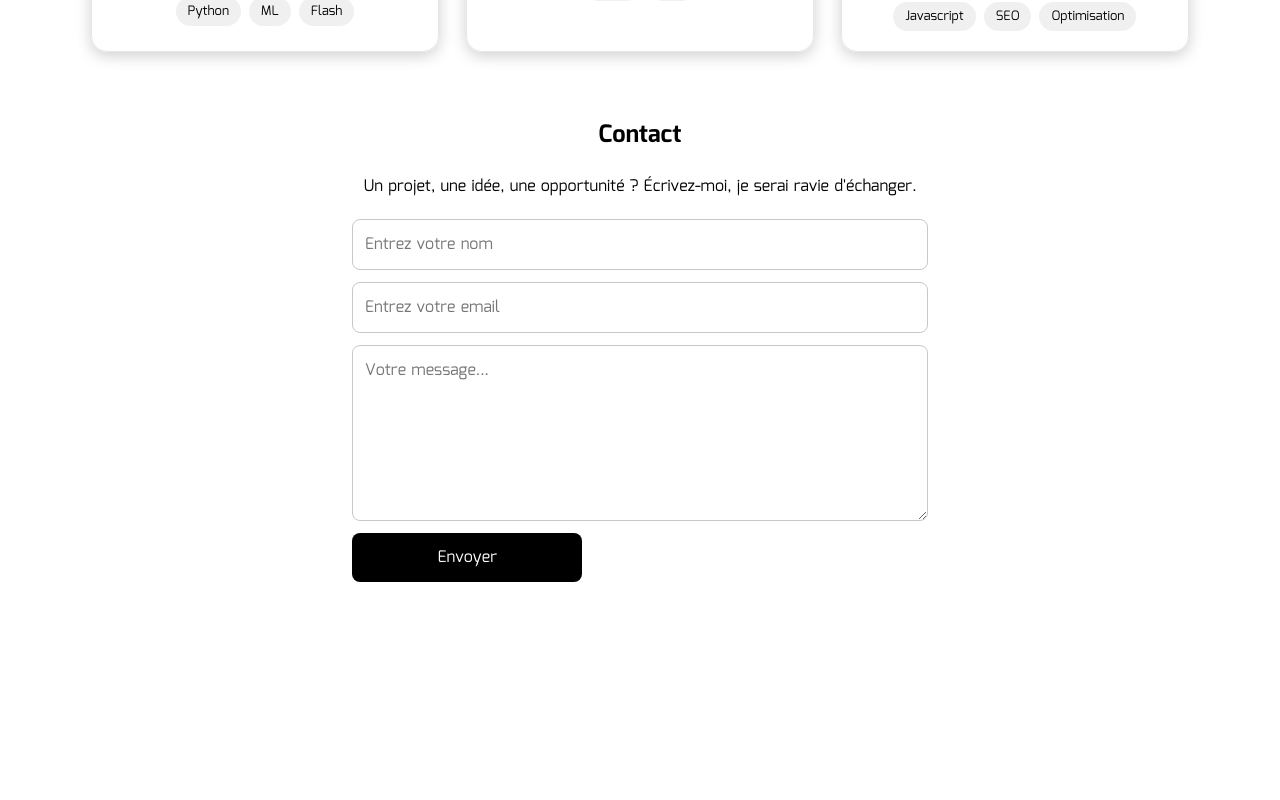
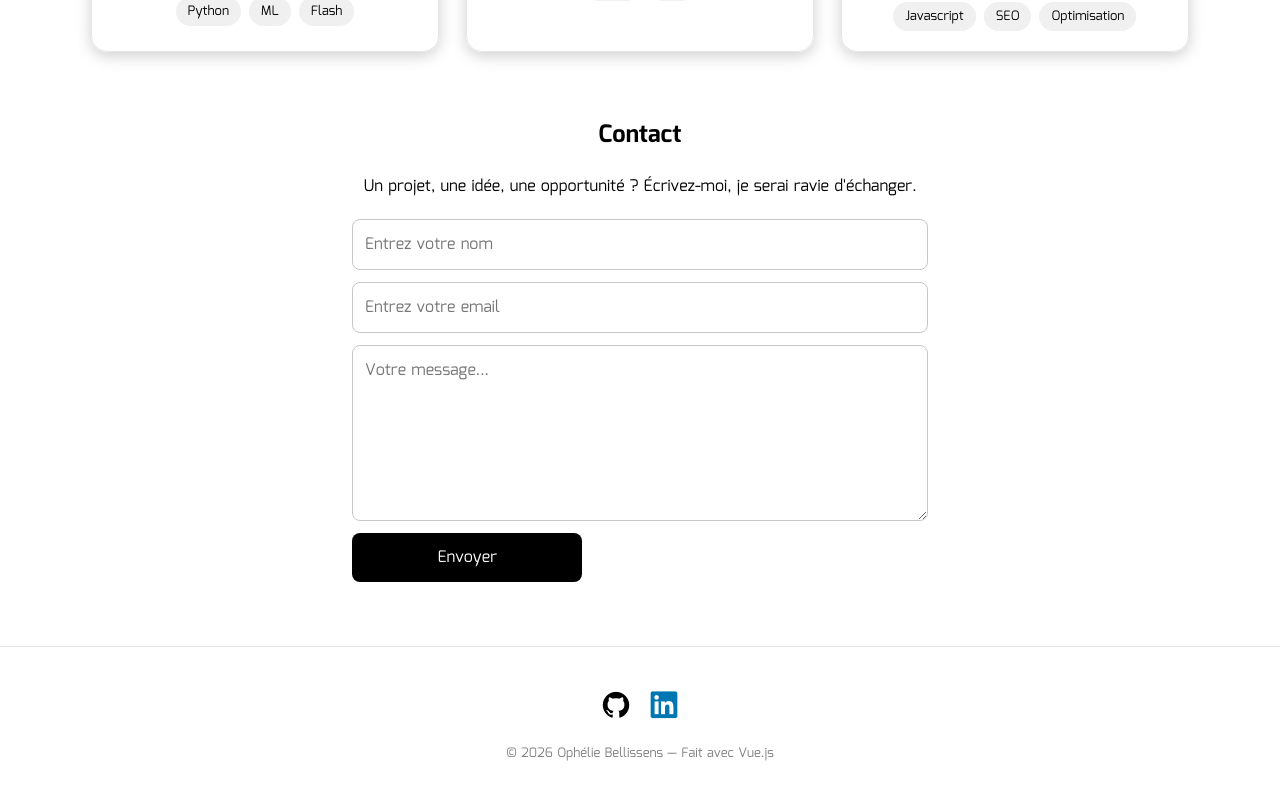
Before and after one commit to Equinoxya/portefolio_dev, a Vue app in the folder portefolio/: page / in a window 1280 px wide. Shown: the part 1958-2758 px from the top of the page. Before the commit the page ends 2604 px from the top, so only its background shows below. Built offline with nearby package versions, Linux system fonts and the light colour scheme.

Commit message:
Add Footer component to enhance site structure and provide credit

```diff
--- a/portefolio/src/App.vue
+++ b/portefolio/src/App.vue
@@ -4,6 +4,7 @@ import HeroSection from "./components/HeroSection.vue"
 import Carrousel from "./components/Carrousel.vue";
 import ProjectsSection from "./components/ProjectsSection.vue";
 import Contact from "./components/Contact.vue";
+import Footer from "./components/Footer.vue";
 
 </script>
 
@@ -14,5 +15,6 @@ import Contact from "./components/Contact.vue";
         <Carrousel />
         <ProjectsSection />
         <Contact />
+        <Footer />
     </div>
 </template>
--- /dev/null
+++ b/portefolio/src/components/Footer.vue
@@ -0,0 +1,46 @@
+<template>
+    <footer class="footer">
+        <div class="reseaux">
+            <a href="https://github.com/equinoxya" target="_blank">
+                <i class="devicon-github-original"></i>
+            </a>
+            <a href="https://www.linkedin.com/in/ophelie-bellissens-dev/" target="_blank">
+                <i class="devicon-linkedin-plain colored"></i>
+            </a>
+        </div>
+        <p class="credit">© 2026 Ophélie Bellissens — Fait avec Vue.js</p>
+    </footer>
+</template>
+
+<style scoped>
+.footer {
+    display: flex;
+    flex-direction: column;
+    align-items: center;
+    gap: 12px;
+    padding: 40px;
+    border-top: 1px solid rgb(230, 230, 230);
+    margin-top: 60px;
+}
+
+.nom {
+    font-weight: bold;
+    font-size: 18px;
+}
+
+.reseaux {
+    display: flex;
+    gap: 20px;
+}
+
+.reseaux a {
+    font-size: 28px;
+    color: black;
+    text-decoration: none;
+}
+
+.credit {
+    font-size: 13px;
+    color: gray;
+}
+</style>
```
